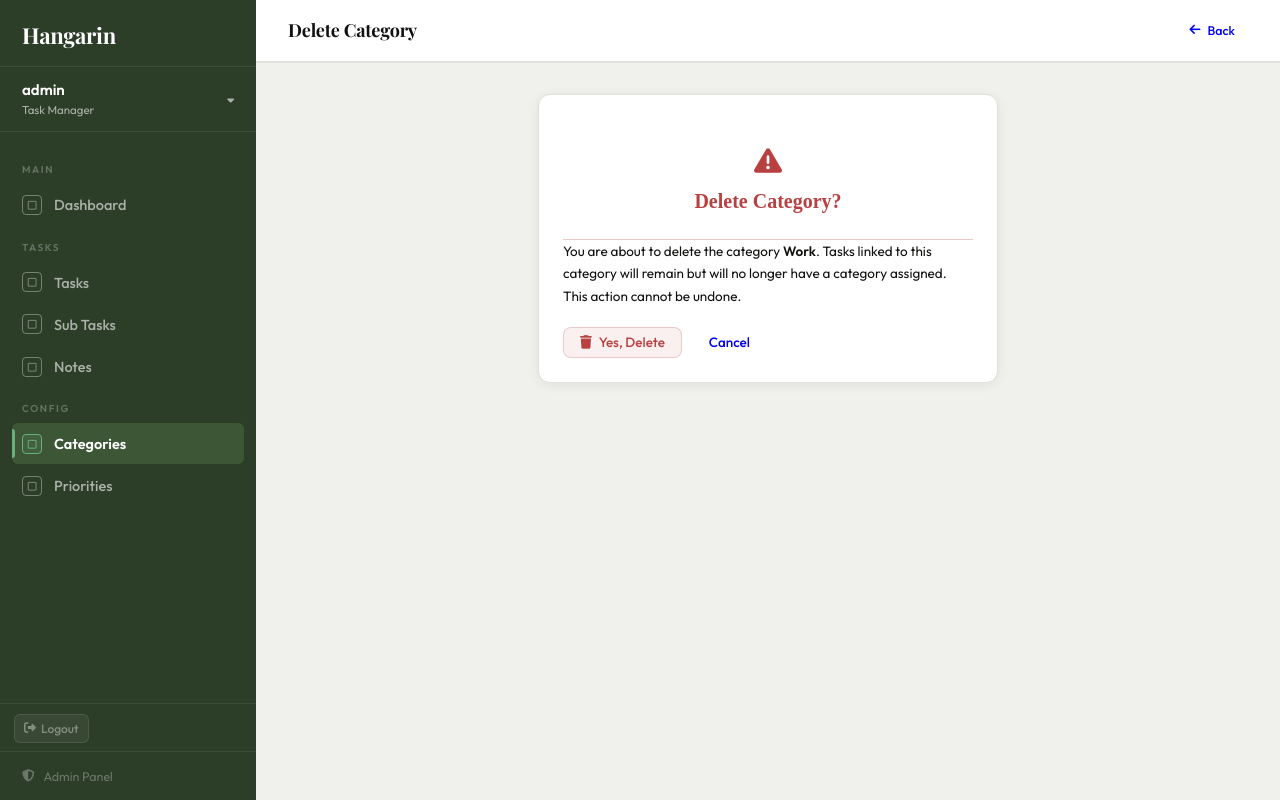
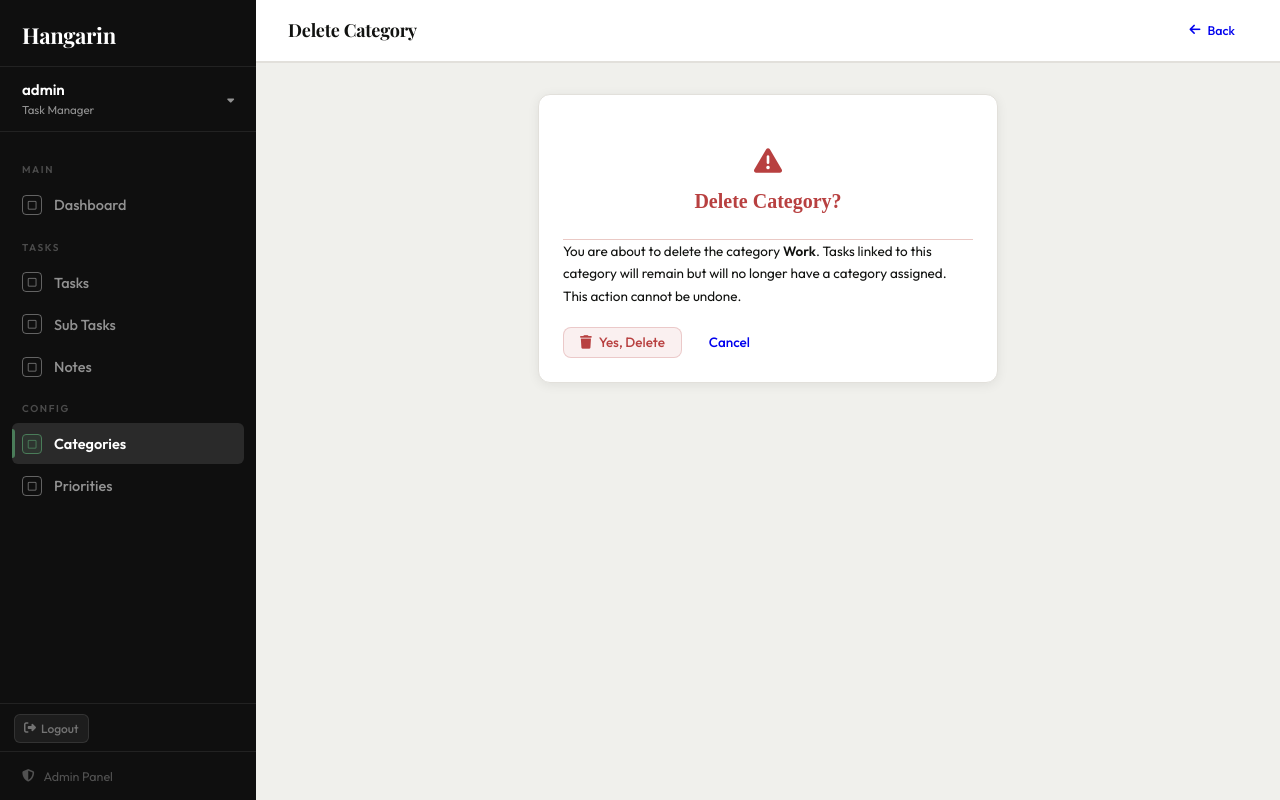
Before and after one commit to Hansyel-droid/Hangarin, a Django app: page /categories/1/delete/ in a window 1280 px wide. Run offline with Django 4.2, Linux system fonts and the light colour scheme; a user stored in the database is signed in; data comes from the database, SQL or seed files in the repository.

Commit message:
updated the base html

```diff
--- a/tasks/templates/tasks/base.html
+++ b/tasks/templates/tasks/base.html
@@ -23,15 +23,15 @@
             --text-secondary: #4a4840;
             --text-muted:     #8a8880;
 
-            /* ── Sidebar — dark forest green matching the image ── */
-            --sb-bg:          #2c3d28;   /* deep forest green */
-            --sb-bg-hover:    #354a30;   /* slightly lighter on hover */
-            --sb-active:      #3d5636;   /* active item background */
+            /* ── Sidebar — black ── */
+            --sb-bg:          #0f0f0f;   /* near black */
+            --sb-bg-hover:    #1e1e1e;   /* slightly lighter on hover */
+            --sb-active:      #2a2a2a;   /* active item background */
             --sb-border:      rgba(255,255,255,0.08);
-            --sb-text:        rgba(255,255,255,0.60);
+            --sb-text:        rgba(255,255,255,0.55);
             --sb-text-active: #ffffff;
-            --sb-text-muted:  rgba(255,255,255,0.30);
-            --sb-label:       rgba(255,255,255,0.28);
+            --sb-text-muted:  rgba(255,255,255,0.28);
+            --sb-label:       rgba(255,255,255,0.25);
 
             /* ── Accent (green) ── */
             --accent:         #4a7c59;
@@ -194,7 +194,7 @@
             position: absolute;
             left: 0; top: 6px; bottom: 6px;
             width: 3px;
-            background: #6ab07a;
+            background: #4a7c59;
             border-radius: 0 3px 3px 0;
         }
 
@@ -216,9 +216,9 @@
         }
 
         .nav-link.active .nav-icon {
-            border-color: #6ab07a;
-            color: #6ab07a;
-            background: rgba(106,176,122,0.12);
+            border-color: #4a7c59;
+            color: #4a7c59;
+            background: rgba(74,124,89,0.15);
         }
 
         /* Sidebar footer (admin link) */
```
